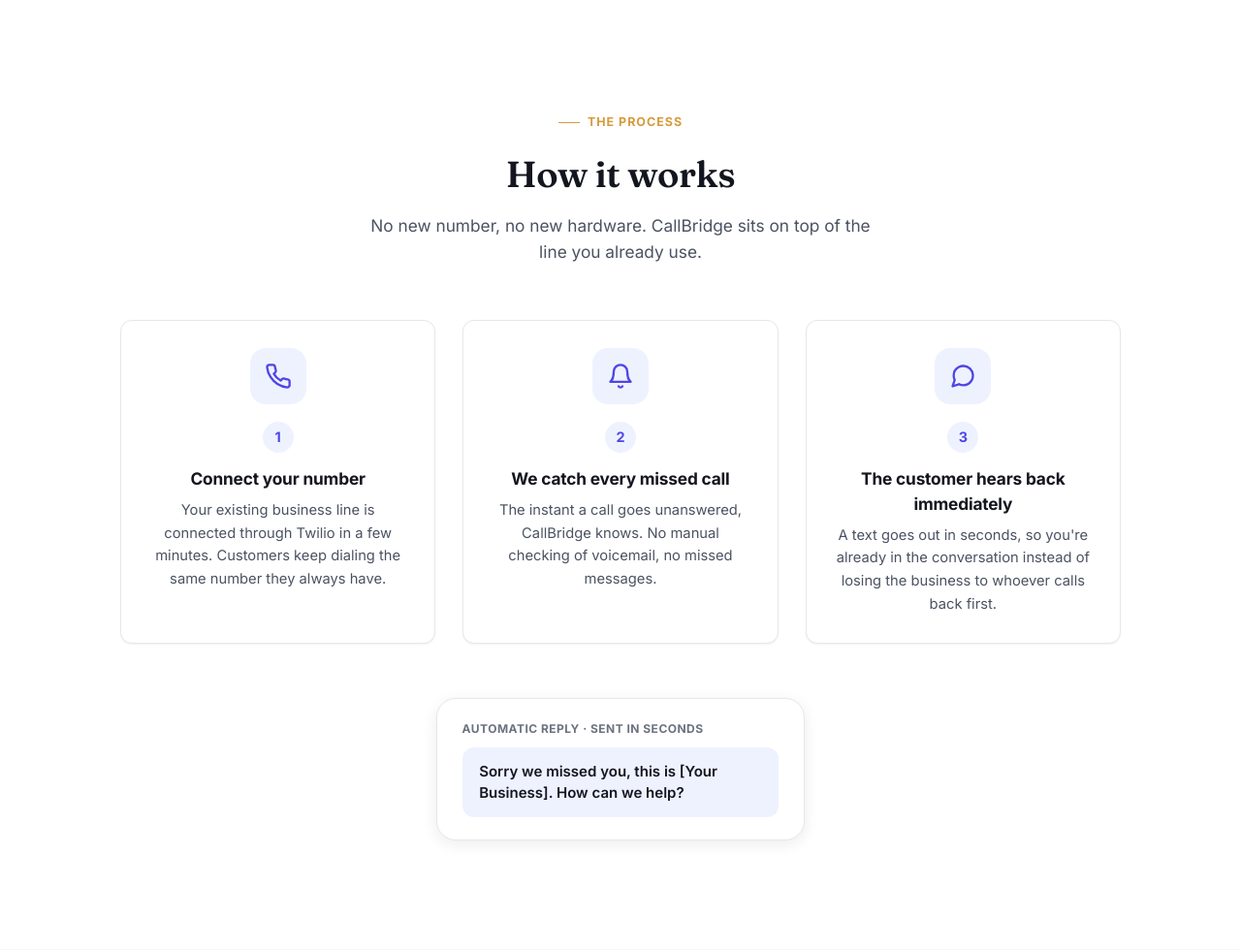
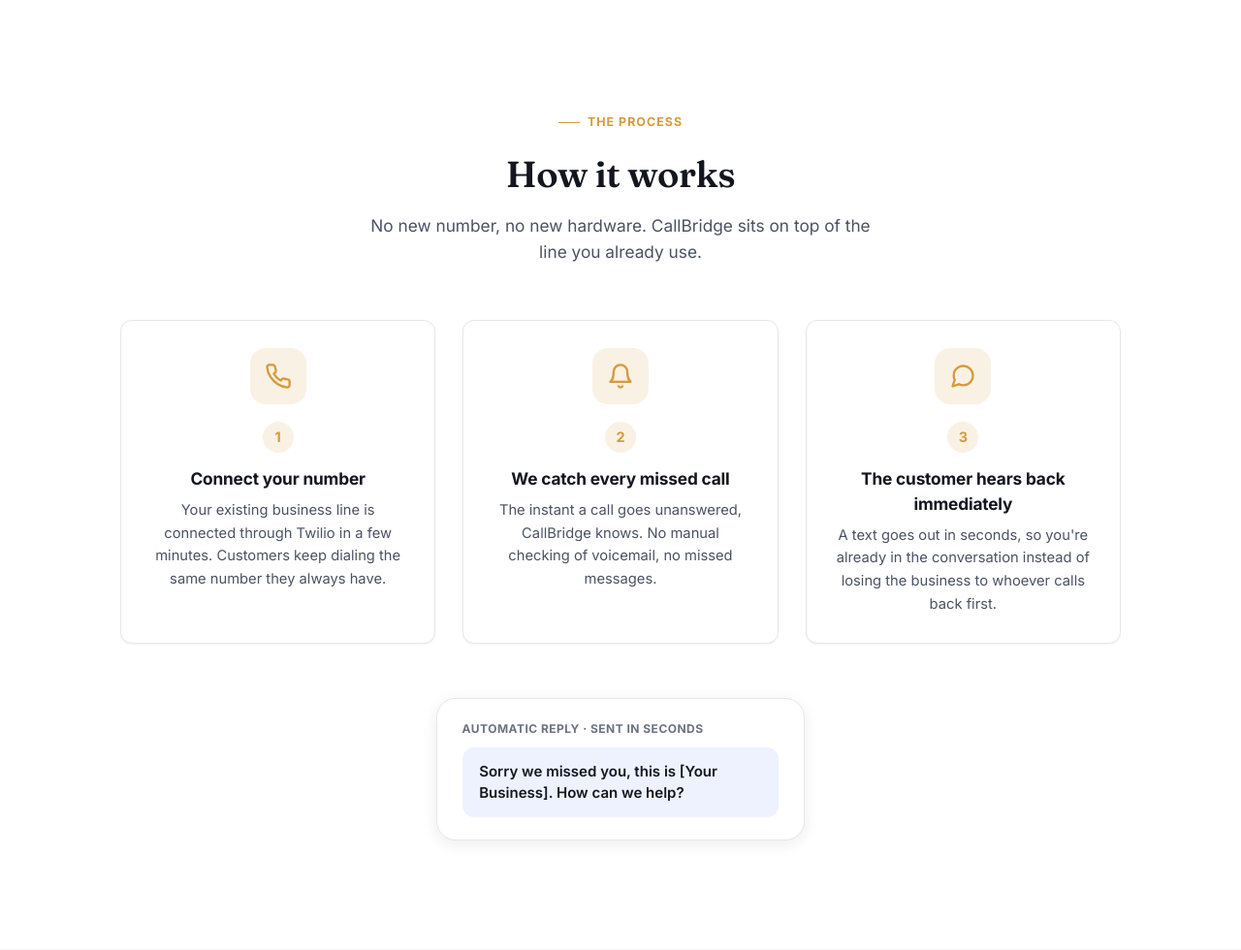
Before and after one commit to hiyaw10/callbridge, a Python web app: template app/templates/landing.html in a window 1280 px wide. Shown: the part 2117-3097 px from the top of the page at 97% size. Run offline with Jinja, Linux system fonts and the light colour scheme; the template is opened without the code that fills it, so the values that code supplies are empty.

Commit message:
Landing page polish: refresh dashboard preview, unify icon colors
The dashboard preview screenshot was stale — captured before the
dashboard's premium redesign, still showing the old flat card style
and a hyphenated "AUTO-REPLIES SENT" label. Recaptured it against the
current dashboard with updated demo numbers (125 calls received, 21
missed, 21 covered).

Also unified the "How it works" step icons and numbered circles from
the button's indigo color to the gold accent used everywhere else on
the page (hero bullets, stats cards) — they were the one section still
using a different color family, which broke the page's visual
cohesion.

```diff
--- a/app/static/style.css
+++ b/app/static/style.css
@@ -448,7 +448,7 @@ td.wrap { white-space: normal; }
 .step-card:hover { transform: translateY(-3px); box-shadow: var(--shadow-md); }
 .step-num {
   width: 32px; height: 32px; border-radius: 50%;
-  background: var(--primary-light); color: var(--primary);
+  background: rgba(214,154,61,0.14); color: var(--accent);
   display: flex; align-items: center; justify-content: center;
   font-weight: 700; font-size: 0.9rem; margin-bottom: 0.9rem;
 }
@@ -458,7 +458,7 @@ td.wrap { white-space: normal; }
 .steps-icon .step-card { text-align: center; }
 .step-icon {
   width: 58px; height: 58px; border-radius: 16px;
-  background: var(--primary-light); color: var(--primary);
+  background: rgba(214,154,61,0.14); color: var(--accent);
   display: flex; align-items: center; justify-content: center;
   margin: 0 auto 1.1rem;
 }
```
Also changed, not shown: app/static/dashboard-preview.png.
